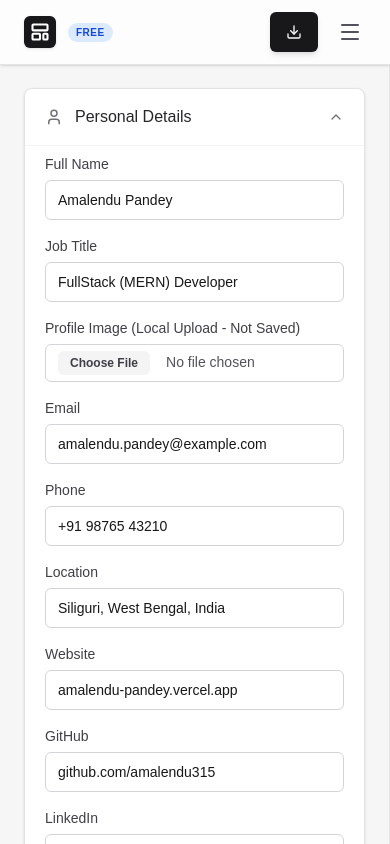
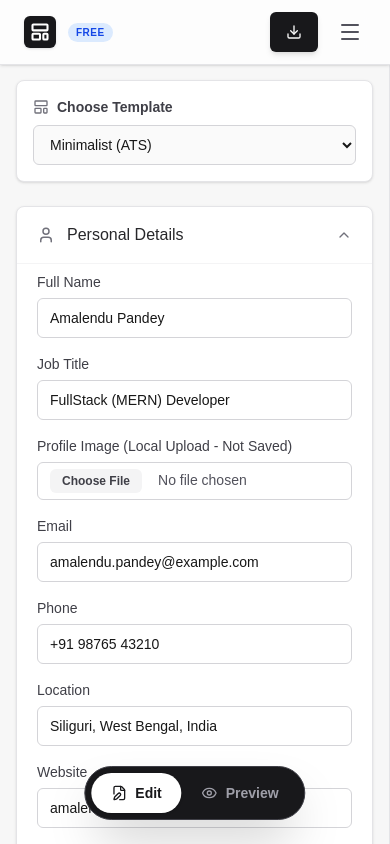
Before and after one commit to amalendu315/proresume-builder, a Next.js app: page /builder in a window 390 px wide. Shown: the top 844 px of the page. Built offline with nearby package versions, Linux system fonts and the light colour scheme.

Commit message:
responsiveness updated

```diff
--- a/src/app/builder/page.jsx
+++ b/src/app/builder/page.jsx
@@ -17,6 +17,8 @@ import {
   Phone,
   MapPin,
   Globe,
+  Eye,
+  FileEdit,
 } from "lucide-react";
 import Header from "@/components/shared/header";
 
@@ -205,8 +207,18 @@ function BuilderContent() {
   const [template, setTemplate] = useState(defaultTemplate);
   const [openSection, setOpenSection] = useState("personal");
 
+  // Mobile tab state to toggle between editing and previewing
+  const [mobileTab, setMobileTab] = useState("editor");
+
   const handlePrint = () => {
-    window.print();
+    // Switch to preview just in case they are on mobile edit view before printing
+    if (mobileTab !== "preview") {
+      setMobileTab("preview");
+      // Small delay to allow rendering before print dialog opens
+      setTimeout(() => window.print(), 100);
+    } else {
+      window.print();
+    }
   };
 
   const updatePersonal = (field, value) => {
@@ -242,15 +254,13 @@ function BuilderContent() {
   const handleImageUpload = (e) => {
     const file = e.target.files[0];
     if (file) {
-      // Creates a temporary, local browser URL for the uploaded file.
-      // This is NEVER sent to a server.
       const imageUrl = URL.createObjectURL(file);
       updatePersonal("profileImage", imageUrl);
     }
   };
 
   return (
-    <div className="flex min-h-screen bg-zinc-100 font-sans overflow-hidden">
+    <div className="flex flex-col h-screen bg-zinc-100 font-sans overflow-hidden">
       {/* HEADER (Hidden when printing) */}
       <Header
         rightControls={
@@ -282,11 +292,60 @@ function BuilderContent() {
         }
       />
 
+      {/* MOBILE TOGGLE NAVIGATION (Fixed at bottom) */}
+      <div className="fixed bottom-6 left-1/2 -translate-x-1/2 z-50 flex items-center bg-zinc-900 rounded-full p-1.5 shadow-2xl lg:hidden print:hidden border border-zinc-700">
+        <button
+          onClick={() => setMobileTab("editor")}
+          className={`flex items-center gap-2 px-5 py-2.5 rounded-full text-sm font-semibold transition-all ${
+            mobileTab === "editor"
+              ? "bg-white text-zinc-900 shadow-sm"
+              : "text-zinc-400 hover:text-white"
+          }`}
+        >
+          <FileEdit size={16} /> Edit
+        </button>
+        <button
+          onClick={() => setMobileTab("preview")}
+          className={`flex items-center gap-2 px-5 py-2.5 rounded-full text-sm font-semibold transition-all ${
+            mobileTab === "preview"
+              ? "bg-white text-zinc-900 shadow-sm"
+              : "text-zinc-400 hover:text-white"
+          }`}
+        >
+          <Eye size={16} /> Preview
+        </button>
+      </div>
+
       {/* MAIN LAYOUT */}
-      <main className="flex w-full pt-16 h-full">
-        {/* LEFT PANE: FORM BUILDER (Hidden when printing) */}
-        <div className="w-full lg:w-[45%] h-full overflow-y-auto bg-zinc-50/50 p-6 border-r border-zinc-200 print:hidden pb-24 custom-scrollbar">
+      <main className="flex w-full pt-16 flex-1 h-[calc(100vh-4rem)]">
+        {/* LEFT PANE: FORM BUILDER */}
+        <div
+          className={`w-full lg:w-[45%] h-full overflow-y-auto bg-zinc-50/50 p-4 sm:p-6 border-r border-zinc-200 print:hidden pb-32 custom-scrollbar
+          ${mobileTab === "editor" ? "block" : "hidden lg:block"}`}
+        >
           <div className="max-w-xl mx-auto space-y-2">
+            {/* Mobile Template Selector (Visible only on mobile editor) */}
+            <div className="md:hidden bg-white p-4 rounded-lg border border-zinc-200 shadow-sm mb-6 flex flex-col gap-2">
+              <label className="text-sm font-semibold text-zinc-700 flex items-center gap-2">
+                <LayoutTemplate size={16} className="text-zinc-500" /> Choose
+                Template
+              </label>
+              <select
+                value={template}
+                onChange={(e) => setTemplate(e.target.value)}
+                className="h-10 rounded-md border border-zinc-300 bg-zinc-50 px-3 py-2 text-sm focus:outline-none focus:ring-2 focus:ring-zinc-900 cursor-pointer"
+              >
+                <option value="minimalist">Minimalist (ATS)</option>
+                <option value="modern">Modern Sidebar</option>
+                <option value="professional">Professional Classic</option>
+                <option value="executive">Executive Split</option>
+                <option value="creative">Creative Accent</option>
+                <option value="image-modern">Image - Sidebar</option>
+                <option value="image-classic">Image - Classic</option>
+                <option value="image-creative">Image - Studio</option>
+              </select>
+            </div>
+
             <AccordionItem
               title="Personal Details"
               icon={User}
@@ -378,7 +437,7 @@ function BuilderContent() {
                 setOpenSection(openSection === "experience" ? "" : "experience")
               }
             >
-              {data.experience.map((exp, index) => (
+              {data.experience.map((exp) => (
                 <div
                   key={exp.id}
                   className="p-4 border border-zinc-200 rounded-md bg-zinc-50 mb-4 relative group"
@@ -653,16 +712,21 @@ function BuilderContent() {
           </div>
         </div>
 
-        {/* RIGHT PANE: LIVE PREVIEW (Becomes full screen when printing) */}
-        <div className="hidden lg:flex w-[55%] h-full bg-zinc-400/20 p-8 overflow-y-auto print:flex print:w-full print:p-0 print:bg-white print:overflow-visible justify-center custom-scrollbar">
-          {/* A4 Page Container */}
-          <div className="bg-white shadow-2xl print:shadow-none w-full max-w-[21cm] min-h-[29.7cm] print:max-w-none print:w-full mx-auto text-zinc-900 transition-all duration-300 relative print:m-0">
-            <ResumeTemplate data={data} template={template} />
+        {/* RIGHT PANE: LIVE PREVIEW */}
+        <div
+          className={`w-full lg:w-[55%] h-full bg-zinc-300/40 overflow-auto print:flex print:w-full print:p-0 print:bg-white print:overflow-visible custom-scrollbar
+          ${mobileTab === "preview" ? "block" : "hidden lg:block"}`}
+        >
+          {/* Scrollable container for mobile to ensure the A4 page doesn't shrink or squish */}
+          <div className="w-full min-w-min p-4 lg:p-8 flex justify-center pb-32">
+            <div className="bg-white shadow-2xl print:shadow-none w-[21cm] min-w-[21cm] min-h-[29.7cm] print:min-w-0 print:max-w-none print:w-full text-zinc-900 transition-all duration-300 relative print:m-0 shrink-0">
+              <ResumeTemplate data={data} template={template} />
+            </div>
           </div>
         </div>
       </main>
 
-      {/* Tailwind Print Styles explicitly added via style tag for strict enforcement */}
+      {/* Tailwind Print Styles */}
       <style
         dangerouslySetInnerHTML={{
           __html: `
@@ -671,7 +735,7 @@ function BuilderContent() {
           body { -webkit-print-color-adjust: exact; print-color-adjust: exact; background: white !important; }
           .custom-scrollbar::-webkit-scrollbar { display: none; }
         }
-        .custom-scrollbar::-webkit-scrollbar { width: 6px; }
+        .custom-scrollbar::-webkit-scrollbar { width: 6px; height: 6px; }
         .custom-scrollbar::-webkit-scrollbar-track { background: transparent; }
         .custom-scrollbar::-webkit-scrollbar-thumb { background: #d4d4d8; border-radius: 4px; }
         .custom-scrollbar::-webkit-scrollbar-thumb:hover { background: #a1a1aa; }
@@ -682,7 +746,7 @@ function BuilderContent() {
   );
 }
 
-// --- MAIN APPLICATION ---
+// --- MAIN APPLICATION ENTRY ---
 export default function App() {
   return (
     <Suspense fallback={<div>Loading builder...</div>}>
```
